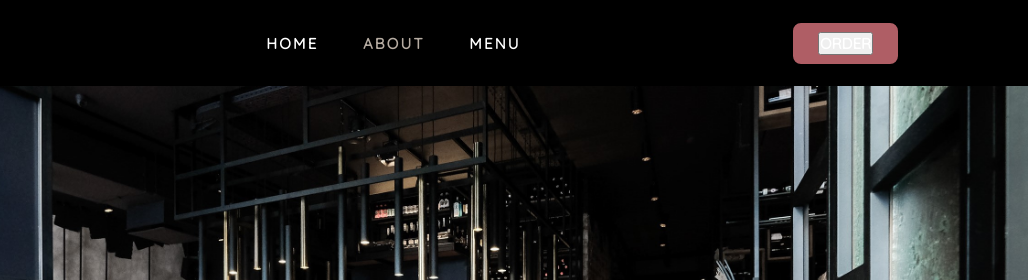
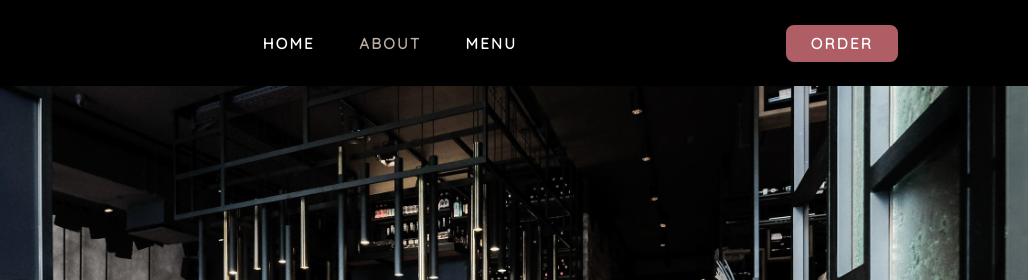
Before and after one commit to Juel07/MIELS-website, a plain HTML site: page About.html in a window 1280 px wide. Shown: the top 280 px of the page, 252-1280 px from the left. Drawn offline with Linux system fonts and the light colour scheme.

Commit message:
Changed order button html in other pages
 Changed code and added class "cta"

<a href="Order.html">
               <button class="cta">
                  <h4>ORDER</h4>
                </button></a>

```diff
--- a/About.html
+++ b/About.html
@@ -28,10 +28,10 @@
                         </a></li>
                 </ul>
             </nav>
-            <a class="cta" href="Order.html">
-                <button>
-                    <h4>ORDER</h4>
-                </button>
+            <a href="Order.html">
+                <button class="cta">
+                  <h4>ORDER</h4>
+                </button></a>
             </a>
         </header>
     </div>
```
Also changed, not shown: Menu.html (+4 -4 lines), index.html (+2 -2 lines).
